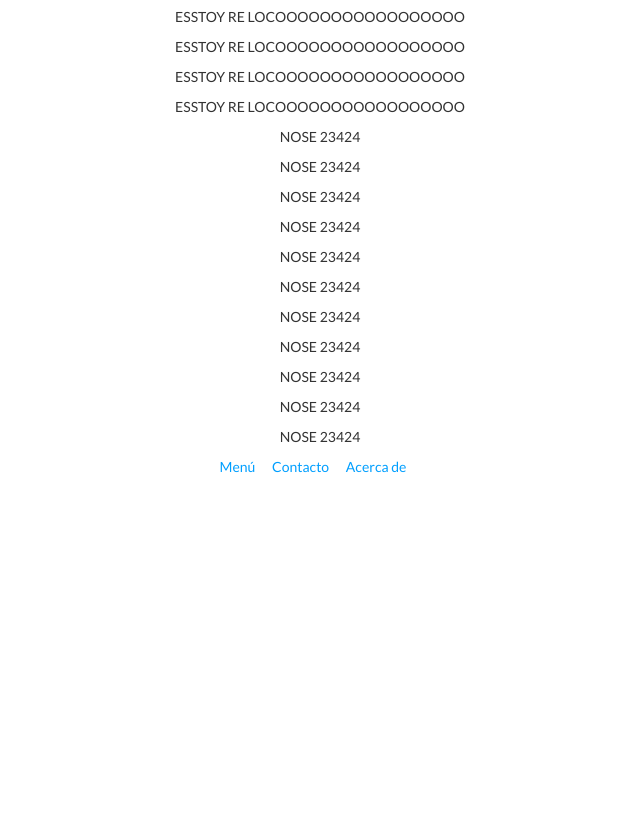
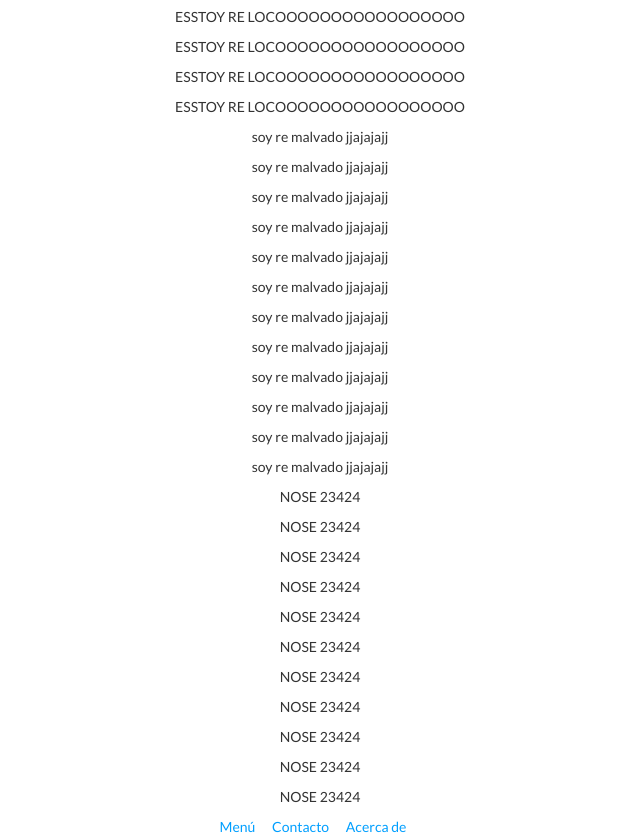
Before and after one commit to york-2015/Practica-de-html-y-css, a plain HTML site: page index.html in a window 1280 px wide. Shown: the part 1552-2389 px from the top of the page, without its empty margins (320-960 px from the left). Before the commit the page ends 2029 px from the top, so only its background shows below. Drawn offline with nearby package versions, Linux system fonts and the light colour scheme; a script that the page names is missing.

Commit message:
funcion de master and test

```diff
--- a/index.html
+++ b/index.html
@@ -62,6 +62,18 @@
 					<p>ESSTOY RE LOCOOOOOOOOOOOOOOOOO</p>
 					<p>ESSTOY RE LOCOOOOOOOOOOOOOOOOO</p>
 
+
+					<p>soy re malvado jjajajajj</p>
+					<p>soy re malvado jjajajajj</p>
+					<p>soy re malvado jjajajajj</p>
+					<p>soy re malvado jjajajajj</p><p>soy re malvado jjajajajj</p>
+					<p>soy re malvado jjajajajj</p>
+					<p>soy re malvado jjajajajj</p><p>soy re malvado jjajajajj</p>
+					<p>soy re malvado jjajajajj</p>
+					<p>soy re malvado jjajajajj</p>
+					<p>soy re malvado jjajajajj</p>
+					<p>soy re malvado jjajajajj</p>
+
 					<P>NOSE 23424</P>
 					<P>NOSE 23424</P>
 					<P>NOSE 23424</P>
```
